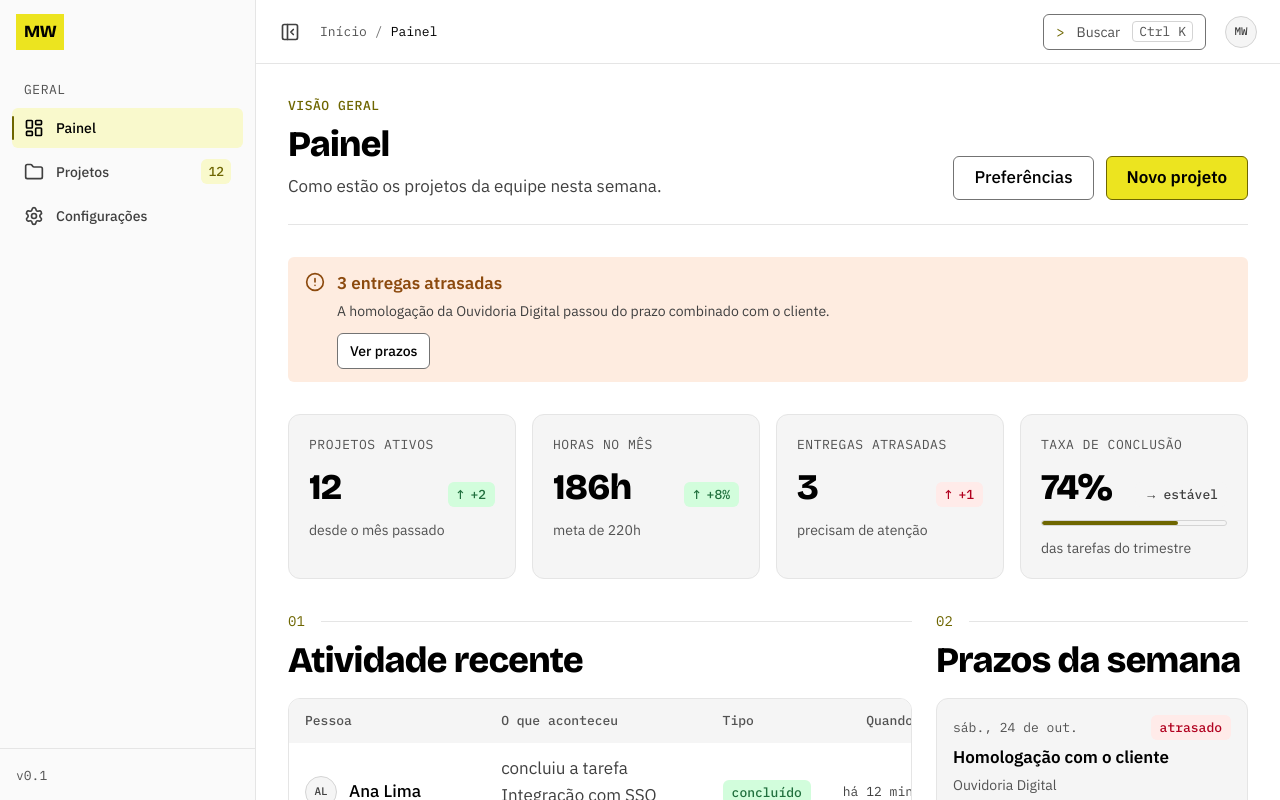
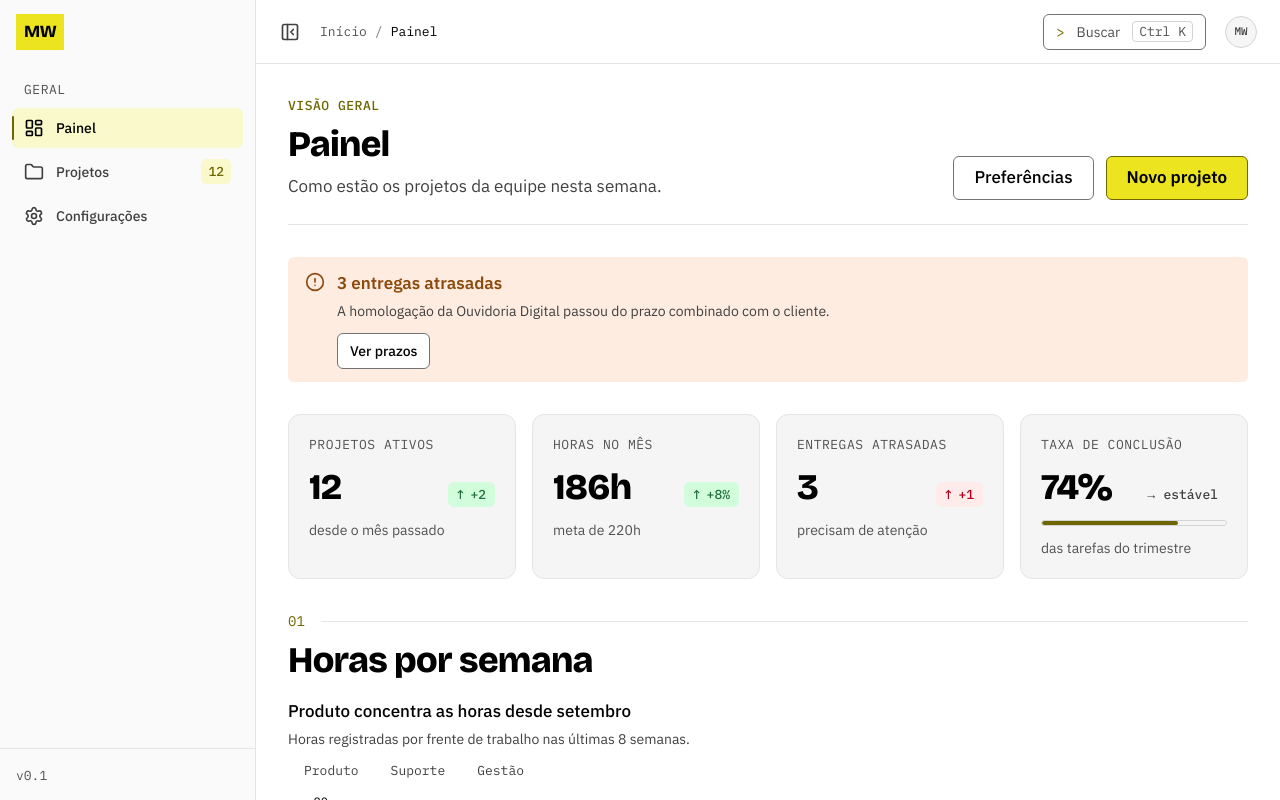
Before and after one commit to wenderu00/mwds, a Next.js app: page /dashboard in a window 1280 px wide. Shown: the top 800 px of the page. Built offline with nearby package versions, Linux system fonts and the light colour scheme.

Commit message:
Bloco dashboard ganha o gráfico de horas por semana
Co-Authored-By: Claude Opus 5.5 <noreply@anthropic.com>
Claude-Session: https://claude.ai/code/session_014h8iASQ5Q6hyWNCBh9sQad

```diff
--- a/registry/marcio/blocks/dashboard/data.ts
+++ b/registry/marcio/blocks/dashboard/data.ts
@@ -15,6 +15,24 @@ export const metrics: Metric[] = [
   { label: "Horas no mês", value: "186h", change: "+8%", trend: "up", tone: "success", detail: "meta de 220h" },
   { label: "Entregas atrasadas", value: "3", change: "+1", trend: "up", tone: "danger", detail: "precisam de atenção" },
   { label: "Taxa de conclusão", value: "74%", change: "estável", trend: "flat", tone: "neutral", detail: "das tarefas do trimestre", progress: 74 },
+];
+
+// Horas registradas por semana, por frente de trabalho, nas últimas 8 semanas.
+export const hoursByWeek = [
+  { semana: "01/09", produto: 32, suporte: 12, gestao: 6 },
+  { semana: "08/09", produto: 36, suporte: 10, gestao: 6 },
+  { semana: "15/09", produto: 30, suporte: 16, gestao: 8 },
+  { semana: "22/09", produto: 40, suporte: 9, gestao: 5 },
+  { semana: "29/09", produto: 42, suporte: 11, gestao: 6 },
+  { semana: "06/10", produto: 38, suporte: 14, gestao: 7 },
+  { semana: "13/10", produto: 44, suporte: 8, gestao: 6 },
+  { semana: "20/10", produto: 46, suporte: 10, gestao: 5 },
+];
+
+export const workstreams = [
+  { key: "produto", label: "Produto" },
+  { key: "suporte", label: "Suporte" },
+  { key: "gestao", label: "Gestão" },
 ];
 
 export type Deadline = { project: string; task: string; due: string; tone: Tone; status: string };
--- a/registry/marcio/blocks/dashboard/page.tsx
+++ b/registry/marcio/blocks/dashboard/page.tsx
@@ -1,12 +1,13 @@
 import type { Metadata } from "next";
 import NextLink from "next/link";
 import { AdminShell } from "@/registry/marcio/blocks/admin-shell/admin-shell";
-import { deadlines, metrics } from "@/registry/marcio/blocks/dashboard/data";
+import { deadlines, hoursByWeek, metrics, workstreams } from "@/registry/marcio/blocks/dashboard/data";
 import { RecentActivity } from "@/registry/marcio/blocks/dashboard/recent-activity";
 import { Alert } from "@/registry/marcio/ui/alert";
 import { Badge } from "@/registry/marcio/ui/badge";
 import { Button } from "@/registry/marcio/ui/button";
 import { Card, CardDescription, CardHeader, CardTitle } from "@/registry/marcio/ui/card";
+import { Chart } from "@/registry/marcio/ui/chart";
 import { PageHeader } from "@/registry/marcio/ui/page-header";
 import { SectionTitle } from "@/registry/marcio/ui/section-title";
 import { StatCard } from "@/registry/marcio/ui/stat-card";
@@ -54,16 +55,33 @@ export default function DashboardPage() {
         ))}
       </section>
 
+      <section id="horas" className="flex scroll-mt-24 flex-col gap-4">
+        <SectionTitle index="01" as="h2" size="md">
+          Horas por semana
+        </SectionTitle>
+        <Chart
+          kind="area"
+          stacked
+          title="Produto concentra as horas desde setembro"
+          description="Horas registradas por frente de trabalho nas últimas 8 semanas."
+          data={hoursByWeek}
+          categoryKey="semana"
+          series={workstreams}
+          unit="h"
+          height={240}
+        />
+      </section>
+
       <div className="grid gap-6 xl:grid-cols-[minmax(0,2fr)_minmax(0,1fr)]">
         <section id="atividade" className="flex min-w-0 scroll-mt-24 flex-col gap-4">
-          <SectionTitle index="01" as="h2" size="md">
+          <SectionTitle index="02" as="h2" size="md">
             Atividade recente
           </SectionTitle>
           <RecentActivity />
         </section>
 
         <section id="prazos" className="flex scroll-mt-24 flex-col gap-4">
-          <SectionTitle index="02" as="h2" size="md">
+          <SectionTitle index="03" as="h2" size="md">
             Prazos da semana
           </SectionTitle>
           <ul className="flex flex-col gap-3">
```
Also changed, not shown: registry.json.
